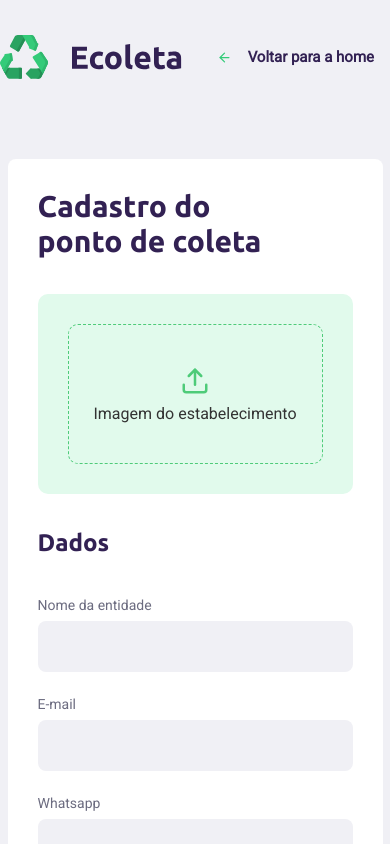
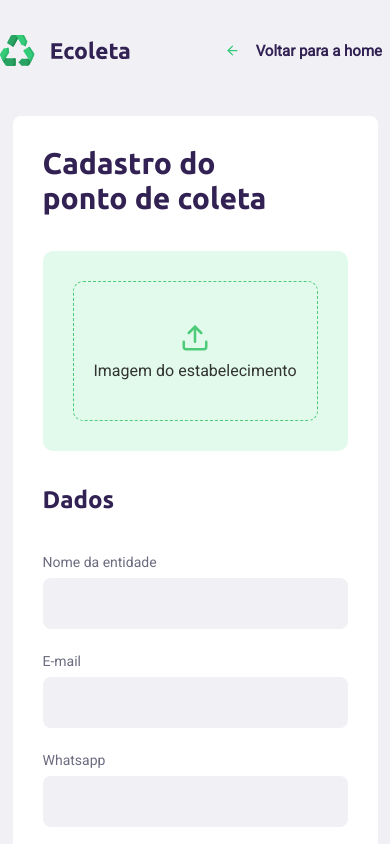
Before and after one commit to mariafrancalacci/ecoleta, a React (Create React App) app in the folder web/: page /create-point in a window 390 px wide. Shown: the top 844 px of the page. Built offline with nearby package versions, Linux system fonts and the light colour scheme; no server answers.

Commit message:
updated img css

```diff
--- a/web/src/pages/CreatePoint/styles.css
+++ b/web/src/pages/CreatePoint/styles.css
@@ -9,6 +9,10 @@
 	display: flex;
 	justify-content: space-between;
 	align-items: center;
+	}
+
+	#page-create-point header img {
+		width: 200px;
 	}
 
 	#page-create-point header a {
@@ -210,7 +214,7 @@
 		text-decoration: none;
 		display: flex;
 		font-size: 15px;
-		padding-right: 1rem;
+		padding-right: 0.5rem;
 		align-items: center;
 	}
 
@@ -219,10 +223,14 @@
 		color: var(--primary-color);
 	}
 
+	#page-create-point header img {
+		width: 130px;
+	}
+
 	#page-create-point form {
-		margin: 80px auto;
+		margin: 50px auto;
 		padding: 30px;
-		max-width: 375px;
+		max-width: 365px;
 		background: #ffff;
 		border-radius: 8px;
 		display: flex;
```
